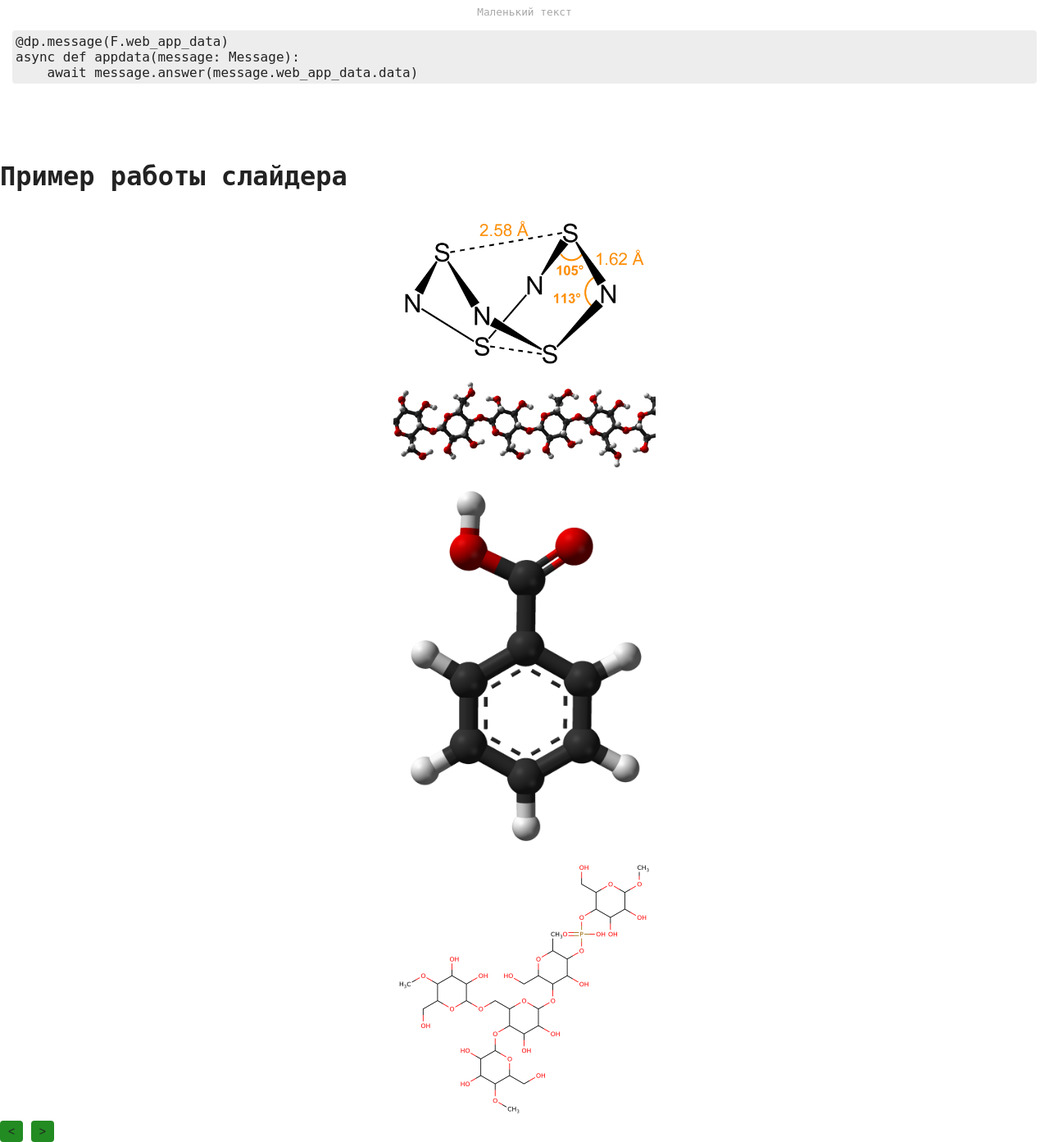
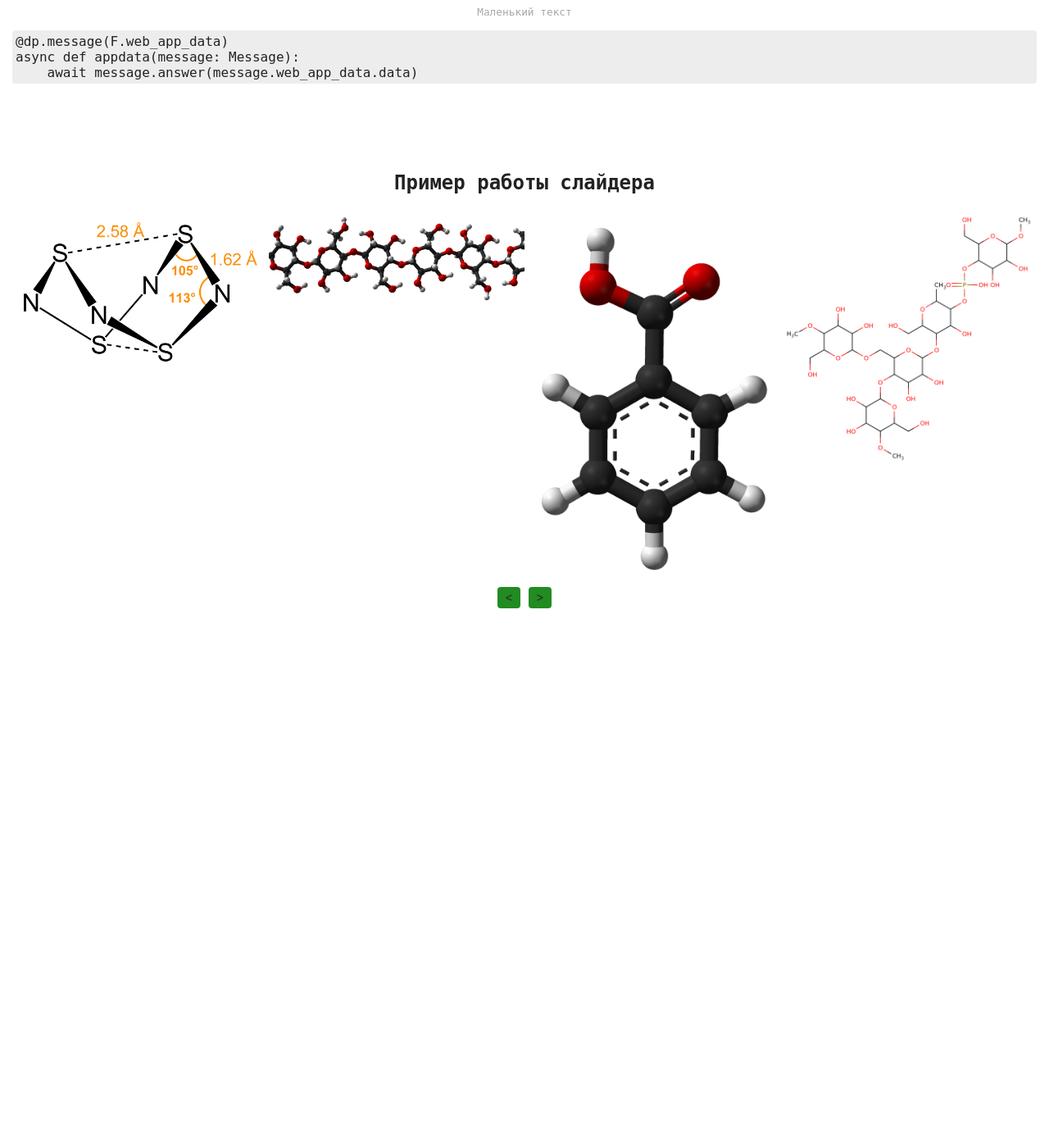
Before and after one commit to Geodeziy/W-0723, a Flask app: page / in a window 1280 px wide. Shown: the part 327-1720 px from the top of the page at 82% size. After the commit the page ends 1069 px from the top, so only its background shows below. Run offline with Flask 3, Linux system fonts and the light colour scheme; some libraries are stand-ins or nearby versions.

Commit message:
сайт

```diff
--- a/templates/index.html
+++ b/templates/index.html
@@ -122,6 +122,15 @@
             object-fit: cover;
             /*object-position: bottom;*/
         }
+        .slider {
+                display: flex;
+                transition: transform 0.5s ease-in-out;
+                }
+
+        .slider img {
+                    object-fit: cover;
+                    }
+
     </style>
 
 </head>
@@ -144,6 +153,7 @@
 async def appdata(message: Message):
     await message.answer(message.web_app_data.data)</pre>
 </section>
+<section>
 <h1 class="page-title">Пример работы слайдера</h1>
 	  <div class="slider-container">
 	    <div class="slider">
@@ -155,7 +165,7 @@ async def appdata(message: Message):
 	    <button class="prev-button" type="button" aria-label="Посмотреть предыдущий слайд">&lt;</button>
 	    <button class="next-button" type="button" aria-label="Посмотреть следующий слайд">&gt;</button>
 	  </div>
-
+</section>
 
 <script src="https://webappcontent.telegram.org/js/jquery.min.js"></script>
 <script>
@@ -196,7 +206,8 @@ async def appdata(message: Message):
         var data = 'данные';
         Telegram.WebApp.sendData(data);
     }
-
+</script>
+<script>
     const slider = document.querySelector('.slider');
     const prevButton = document.querySelector('.prev-button');
     const nextButton = document.querySelector('.next-button');
```
